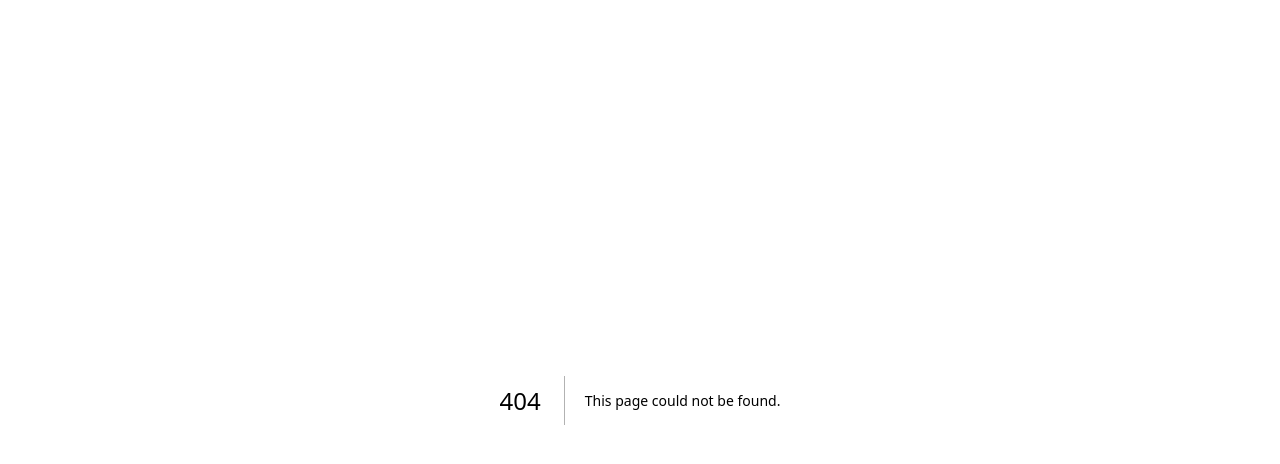
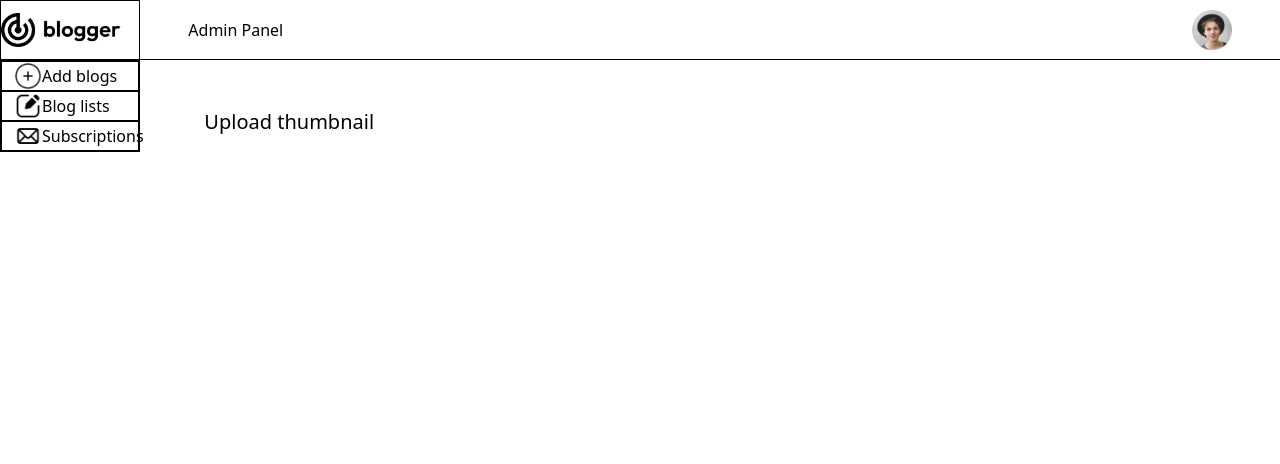
Before and after one commit to fudailzafar/StockHub, a Next.js app: page /admin/addProduct in a window 1280 px wide. Before the commit this address had no page. Shown: the top 464 px of the page. Built offline with nearby package versions, Linux system fonts and the light colour scheme.

Commit message:
Create Admin Dashboard

```diff
--- /dev/null
+++ b/Components/AdminComponents/Sidebar.jsx
@@ -0,0 +1,29 @@
+import { assets } from "@/Assets/assets";
+import Image from "next/image";
+import Link from "next/link";
+import React from "react";
+
+const Sidebar = () => {
+  return (
+    <div className="flex flex-col bg-slate-100">
+      <div className="px-2 sm:pl-14 py-3 border border-black">
+        <Image src={assets.logo} width={120} alt="" />
+      </div>
+      <div className="w-28 sm:w-80 h-[100vh] relative py-12 border border-black">
+        <div className="w-[50%] sm:w-[80%] absolute right-0">
+          <Link href='/admin/addProduct' className="flex items-center border border-black gap-3 font-medium px-3 py-2 bg-white shadow-[-5px_5px_0px_#000000]">
+            <Image src={assets.add_icon} alt="" width={28} /> <p>Add blogs</p>
+          </Link>
+          <Link href='/admin/blogList' className="mt-5 flex items-center border border-black gap-3 font-medium px-3 py-2 bg-white shadow-[-5px_5px_0px_#000000]">
+            <Image src={assets.blog_icon} alt="" width={28} /> <p>Blog lists</p>
+          </Link>
+          <Link href='/admin/subscriptions' className="mt-5 flex items-center border border-black gap-3 font-medium px-3 py-2 bg-white shadow-[-5px_5px_0px_#000000]">
+            <Image src={assets.email_icon} alt="" width={28} /> <p>Subscriptions</p>
+          </Link>
+        </div>
+      </div>
+    </div>
+  );
+};
+
+export default Sidebar;
--- /dev/null
+++ b/app/admin/addProduct/page.jsx
@@ -0,0 +1,14 @@
+"use client";
+import React from "react";
+
+const page = () => {
+  return (
+    <>
+      <form className="pt-5 px-5 sm:pt-12 sm:pl-16">
+        <p className="text-xl">Upload thumbnail</p>
+      </form>
+    </>
+  );
+};
+
+export default page;
--- /dev/null
+++ b/app/admin/blogList/page.jsx
@@ -0,0 +1,12 @@
+'use client'
+import React from 'react'
+
+const page = () => {
+  return (
+    <div>
+
+    </div>
+  )
+}
+
+export default page
--- /dev/null
+++ b/app/admin/layout.jsx
@@ -0,0 +1,20 @@
+import { assets } from "@/Assets/assets";
+import Sidebar from "@/Components/AdminComponents/Sidebar";
+import Image from "next/image";
+
+export default function Layout({ children }) {
+  return (
+    <>
+      <div className="flex">
+        <Sidebar />
+        <div className="flex flex-col w-full">
+          <div className="flex items-center justify-between w-full py-3 max-h-[60px] px-12 border-b border-black">
+            <h3 className="font-medium">Admin Panel</h3>
+            <Image src={assets.profile_icon} width={40} alt="" />
+          </div>
+          {children}
+        </div>
+      </div>
+    </>
+  );
+}
--- /dev/null
+++ b/app/admin/page.jsx
@@ -0,0 +1,7 @@
+export default function AdminPage() {
+    return (
+        <div>
+            <h1>Admin Dashboard</h1>
+        </div>
+    );
+}
--- /dev/null
+++ b/app/admin/subscriptions/page.jsx
@@ -0,0 +1,12 @@
+'use client'
+import React from 'react'
+
+const page = () => {
+  return (
+    <div>
+
+    </div>
+  )
+}
+
+export default page
```
